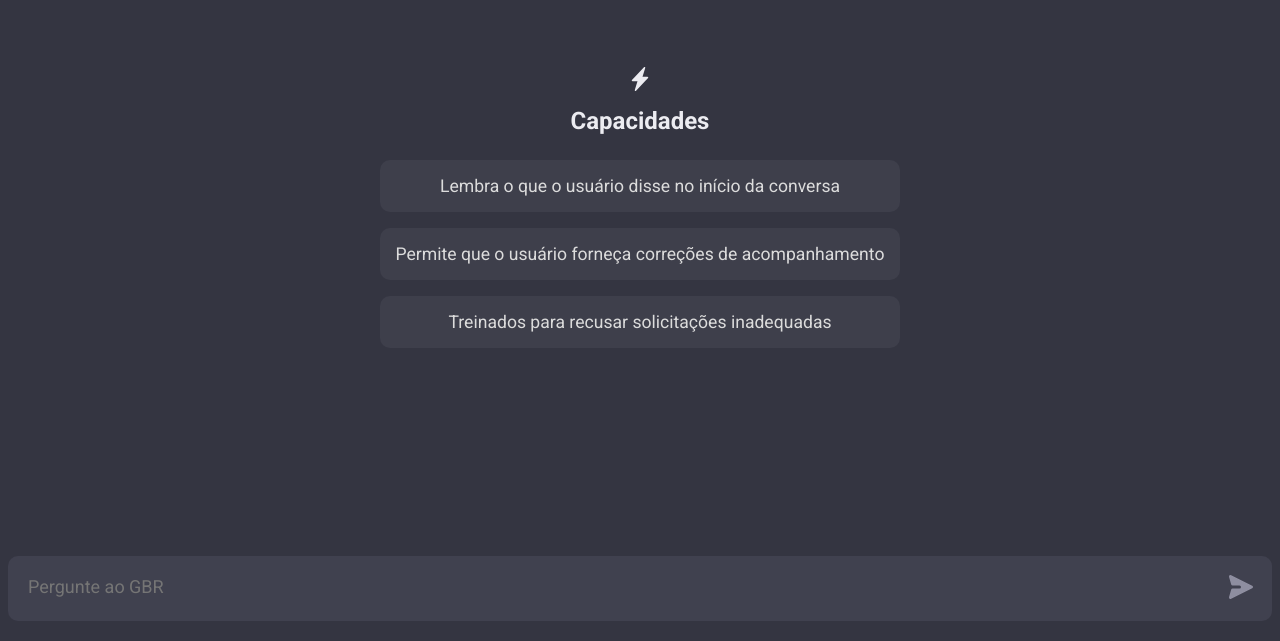
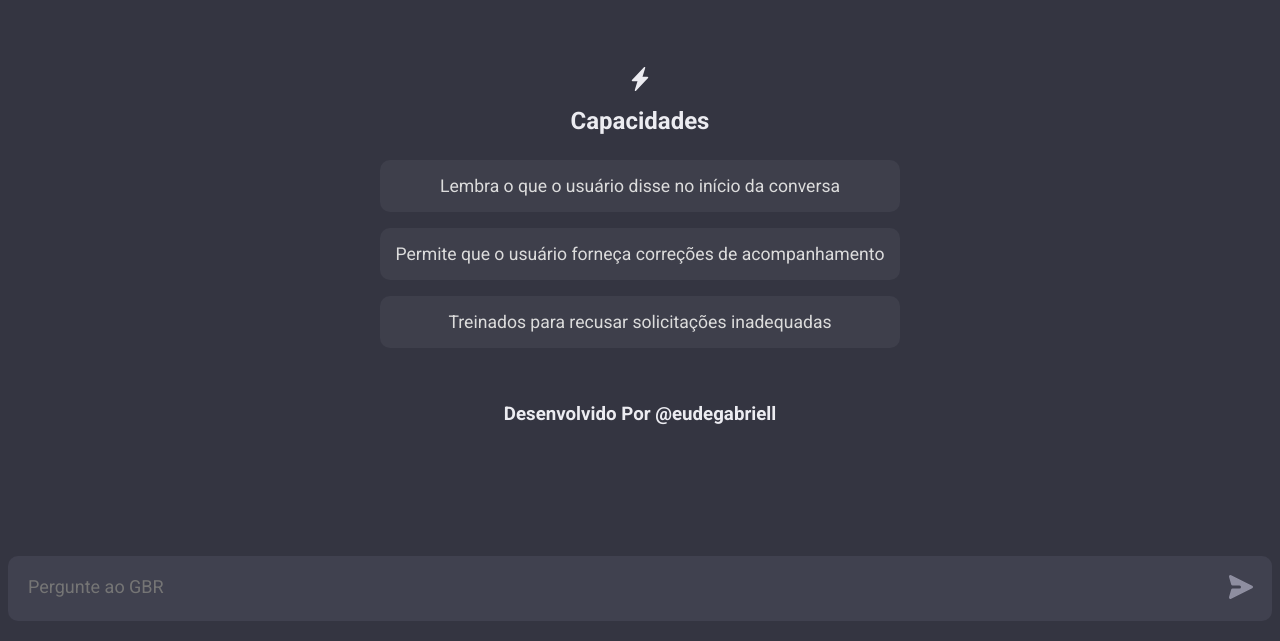
Before and after one commit to gbrhacking/chatgpy, a website built with Vite: page client/index.html in a window 1280 px wide. Shown: the part 159-800 px from the top of the page. Built offline with nearby package versions, Linux system fonts and the light colour scheme.

Commit message:
Update index.html

```diff
--- a/client/index.html
+++ b/client/index.html
@@ -38,9 +38,40 @@
         </div>
         <div class="card">
           <h2>
+            <h2>
         </div>
       </div>
     </div>
+    <div id="app">
+     <div class="hero">
+       <center><a href="https://www.instagram.com/eudegabriell"><h3> Desenvolvido Por @eudegabriell</h3></a><center>
+       <style>
+/*Link não visitado */
+a:link {
+  color: green;
+  text-decoration: none;
+}
+
+/*Link já visitado*/
+a:visited {
+  color: blue;
+  text-decoration: none;
+}
+
+/*Quando o mouse passa por cima*/
+a:hover {
+  color: pink;
+  text-decoration: none;
+}
+
+/*Link ativo/selecionado*/
+a:active {
+  color: yellow;
+  text-decoration: none;
+}
+</style>
+        </div>
+      </div>
     <div id="chat_container"></div>
     <form>
       <textarea name="prompt" placeholder="Pergunte ao GBR" id="form_fill"></textarea>
```
